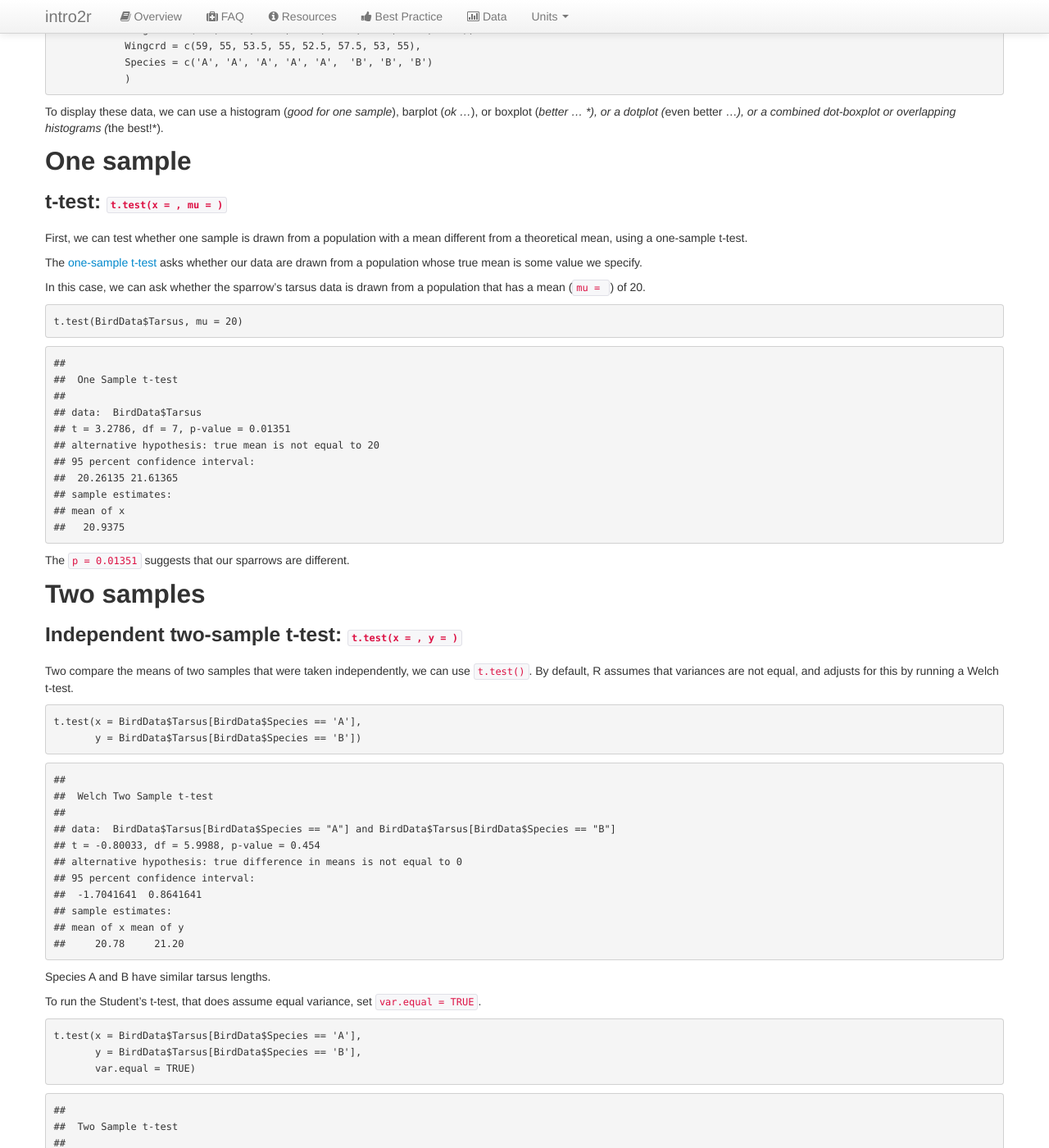
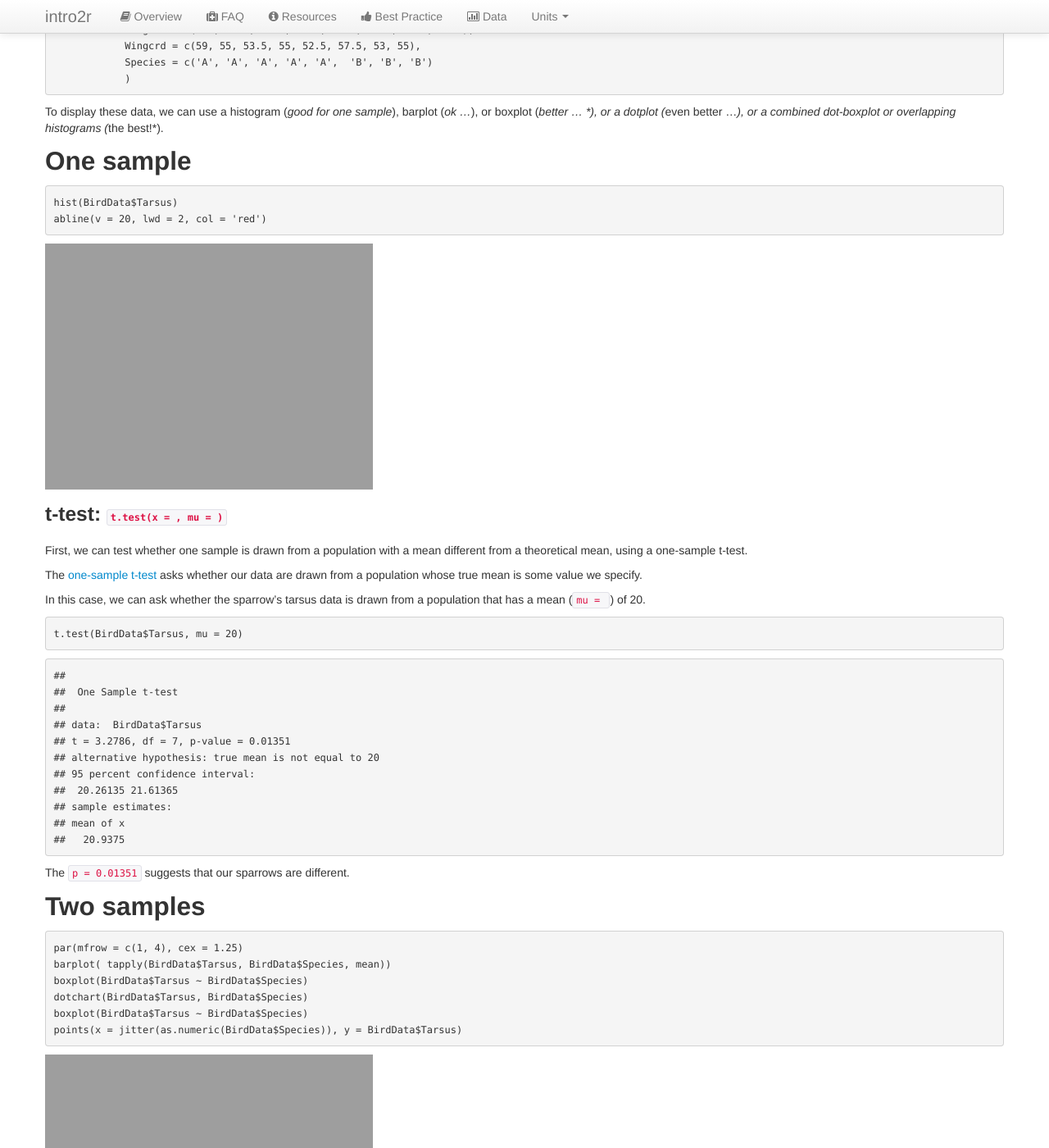
Before and after one commit to intro2r/intro2r, a Jekyll site: the page built from unit3/testing-populations.md, in a window 1280 px wide and 1400 px high, scrolled down 306 px. Shown: the whole window at 82% size. Built offline with Jekyll 4.4.1, drawn with Linux system fonts in a browser that asks for light colours.

Commit message:
Update testing-populations.md

````diff
--- a/unit3/testing-populations.md
+++ b/unit3/testing-populations.md
@@ -30,6 +30,13 @@ To display these data, we can use a histogram (*good for one sample*), barplot (
 
 ## One sample
 
+```r
+hist(BirdData$Tarsus)
+abline(v = 20, lwd = 2, col = 'red')
+```
+
+![](http://www.intro2r.info/unit3/img/BirdHist.png)
+
 ### t-test: `t.test(x = , mu = )`
 
 First, we can test whether one sample is drawn from a population with a mean different from a theoretical mean, using a one-sample t-test.
@@ -60,6 +67,18 @@ The `p = 0.01351` suggests that our sparrows are different.
 
 
 ## Two samples
+
+```r
+par(mfrow = c(1, 4), cex = 1.25)
+barplot( tapply(BirdData$Tarsus, BirdData$Species, mean))
+boxplot(BirdData$Tarsus ~ BirdData$Species)
+dotchart(BirdData$Tarsus, BirdData$Species)
+boxplot(BirdData$Tarsus ~ BirdData$Species)
+points(x = jitter(as.numeric(BirdData$Species)), y = BirdData$Tarsus)
+```
+
+![](http://www.intro2r.info/unit3/img/BirdTtest.png)
+
 
 ### Independent two-sample t-test: `t.test(x = , y = )`
 
````
